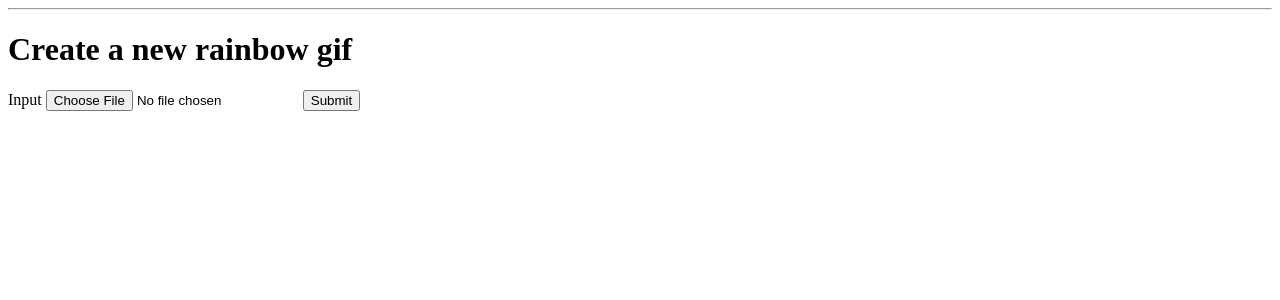
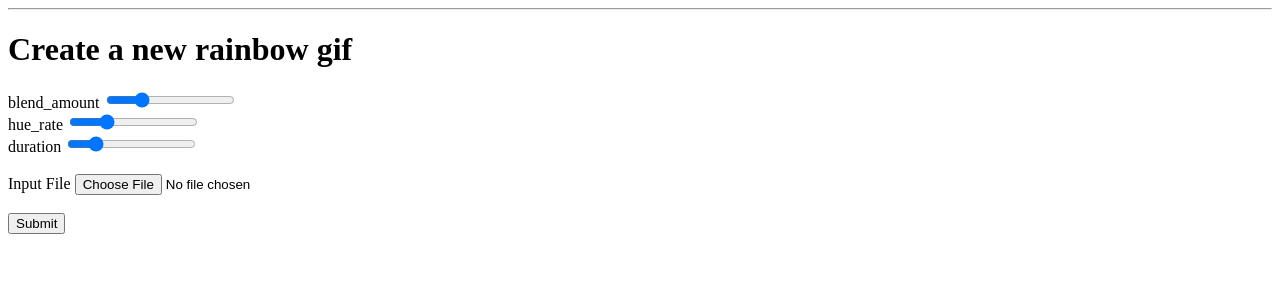
Before and after one commit to tanelso2/rainbow_gifs, a Flask app: page /create/ in a window 1280 px wide. Shown: the part 63-363 px from the top of the page. Run offline with Flask 2, Linux system fonts and the light colour scheme.

Commit message:
Expose some extra parameters

```diff
--- a/app.py
+++ b/app.py
@@ -7,6 +7,26 @@ app = Flask(__name__)
 
 messages = [{'title': 'Message One',
              'content': 'Message One Content'}]
+
+params = [{'name': 'blend_amount',
+           'type': float,
+           'default': 0.25,
+           'min': 0.0,
+           'max': 1.0,
+           'help': 'TODO'},
+          {'name': 'hue_rate',
+           'type': int,
+           'default': 30,
+           'min': 5,
+           'max': 100,
+           'help': 'TODO'},
+          {'name': 'duration',
+           'type': int,
+           'default': 60,
+           'min': 5,
+           'max': 300,
+           'help': 'TODO'}
+         ]
 
 def random_name():
     return os.urandom(12).hex()
@@ -29,6 +49,12 @@ def create():
         logging.info(f'{type(inputfile)=}')
         print(f'{inputfile=}')
         print(f'{type(inputfile)=}')
+        blend_amount = float(request.form['blend_amount'])
+        hue_rate = int(request.form['hue_rate'])
+        duration = int(request.form['duration'])
+        print(f'{hue_rate=}')
+        print(f'{blend_amount=}')
+        print(f'{duration=}')
 
         if not inputfile:
             flash('FILE is required!')
@@ -36,9 +62,9 @@ def create():
             id = random_name()
             output_path = path_for(id)
             # TODO: Some checks on the inputfile
-            rainbowify(inputfile, output_file=output_path)
+            rainbowify(inputfile, output_file=output_path, blend_amount=blend_amount, hue_rate=hue_rate, duration=duration)
             return redirect(url_for('display', id=id))
-    return render_template('create.html')
+    return render_template('create.html', params=params)
 
 @app.route('/display/<id>')
 def display(id):
--- a/templates/create.html
+++ b/templates/create.html
@@ -3,9 +3,25 @@
 {% block content %}
     <h1>{% block title %} Create a new rainbow gif {% endblock %}</h1>
     <form method="post" enctype="multipart/form-data">
-        <label for="title">Input</label>
+        {% for x in params %}
+        <label for="{{x.name}}">{{x.name}}</label>
+        <input type="range"
+               id="{{x.name}}"
+               name="{{x.name}}"
+               min="{{x.min}}"
+               max="{{x.max}}"
+          {% if x.name == 'blend_amount' %}
+               step="0.01"
+          {% endif %}
+               value="{{x.default}}">
+        <br>
+        {% endfor %}
+        <br>
+        <label for="title">Input File</label>
         <input type="file"
                id="inputfile" name="inputfile">
+        <br>
+        <br>
         <button type="submit">Submit</button>
     </form>
 {% endblock %}
```
